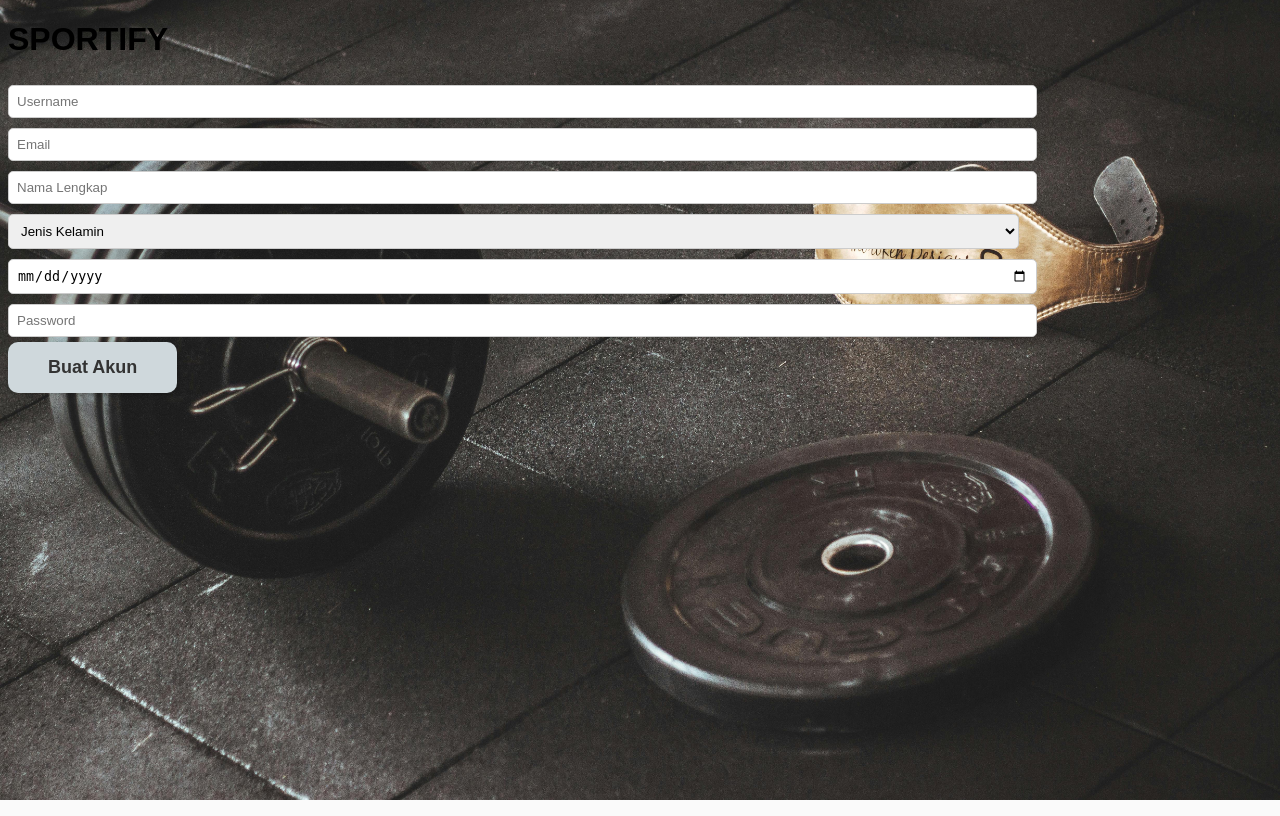
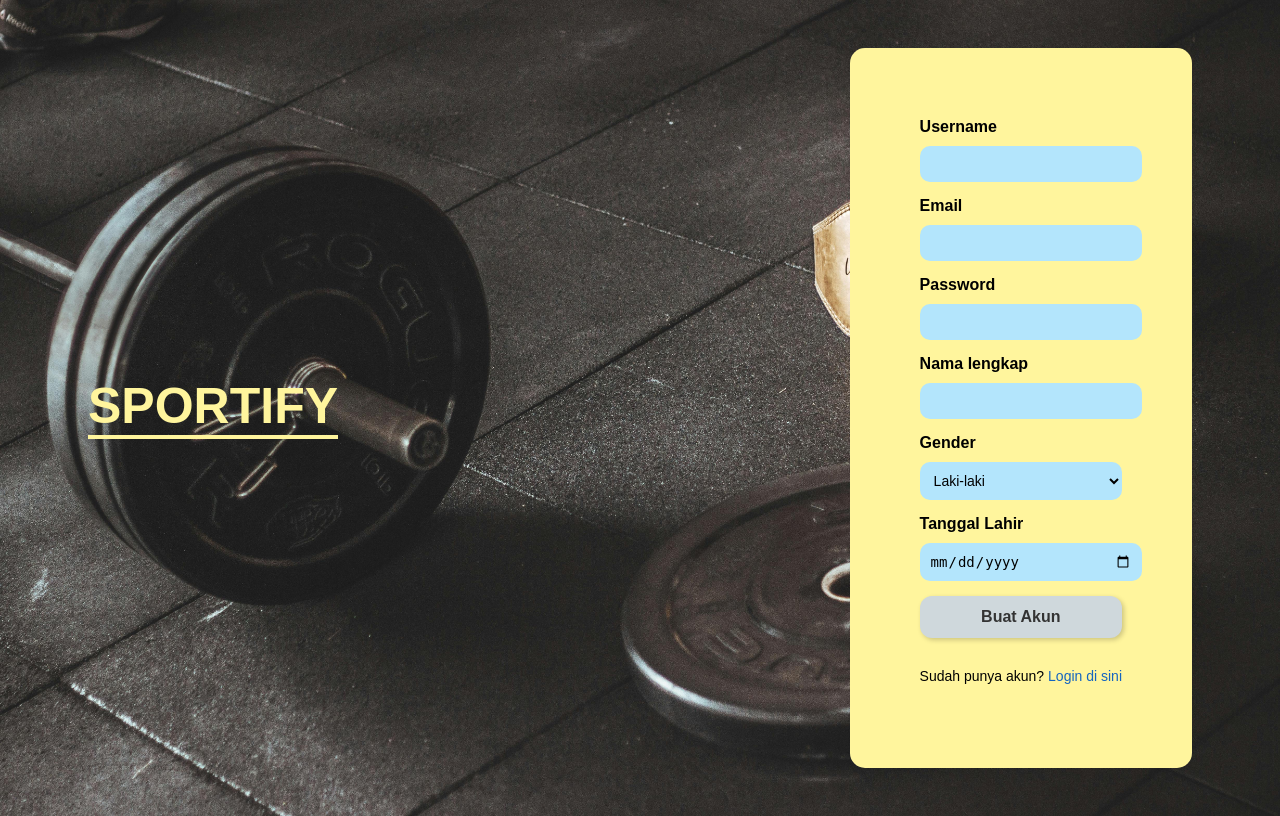
Before and after one commit to IrDanial/sportify, a PHP site: page /register.php in a window 1280 px wide. Run offline with PHP 8.4, Linux system fonts and the light colour scheme.

Commit message:
mengubah lauyout dashboard,login, register
menambahkan style css ke beberapa halaman

```diff
--- a/assets/style.css
+++ b/assets/style.css
@@ -76,3 +76,109 @@ select {
   padding: 10px;
   border-radius: 8px;
 }
+.register-box {
+  background-color: #fff59d;
+  padding: 70px;
+  border-radius: 15px;
+  display: flex;
+  flex-direction: column;
+  gap: 20px;
+}
+
+.register-box form label {
+  font-weight: bold;
+  display: block;
+  margin-bottom: 5px;
+}
+
+.register-box input,
+.register-box select {
+  width: 100%;
+  padding: 10px;
+  margin-bottom: 15px;
+  border-radius: 10px;
+  border: none;
+  background-color: #b3e5fc;
+  font-size: 14px;
+}
+
+.register-box button {
+  width: 100%;
+  padding: 12px;
+  background-color: #cfd8dc;
+  border: none;
+  border-radius: 12px;
+  font-size: 16px;
+  font-weight: bold;
+  cursor: pointer;
+}
+
+.register-box button:hover {
+  background-color: #b0bec5;
+}
+
+.register-box p {
+  text-align: center;
+  font-size: 14px;
+  margin-top: 10px;
+}
+
+.register-box p a {
+  color: #1565c0;
+  text-decoration: none;
+}
+
+.register-box p a:hover {
+  text-decoration: underline;
+}
+.login-box {
+  background-color: #fff59d;
+  padding: 70px;
+  border-radius: 15px;
+  display: flex;
+  flex-direction: column;
+  gap: 20px;
+}
+
+.jadwal-box {
+  padding: 30px;
+  border-radius: 15px;
+  width: 300px;
+  min-height: 300px;
+  box-shadow: 0 4px 8px rgba(0, 0, 0, 0.3);
+}
+
+.jadwal-box h2 {
+  margin-top: 0;
+  font-size: 20px;
+  font-weight: bold;
+}
+
+.jadwal-box table {
+  width: 100%;
+  border-collapse: collapse;
+  margin-top: 10px;
+}
+
+.jadwal-box th,
+.jadwal-box td {
+  padding: 8px;
+  text-align: left;
+  font-size: 14px;
+}
+
+.logout-button {
+  position: absolute;
+  top: 20px;
+  right: 20px;
+  background-color: #cfd8dc;
+  padding: 10px 20px;
+  font-weight: bold;
+  border: none;
+  border-radius: 10px;
+  cursor: pointer;
+}
+
+.logout-button:hover {
+  background-color: #a9cbd4;
+}
--- a/register.php
+++ b/register.php
@@ -28,22 +28,38 @@ if (isset($_POST['register'])) {
     <link rel="stylesheet" href="assets/style.css">
 </head>
 
-<body class="register-page">
-    <div class="box">
+<body>
+    <div class="container">
+        <div class="left">
             <h1>SPORTIFY</h1>
+        </div>
+        <div class="register-box">
             <form method="post">
-            <input type="text" name="username" placeholder="Username" required><br>
-            <input type="email" name="email" placeholder="Email" required><br>
-            <input type="text" name="full_name" placeholder="Nama Lengkap" required><br>
+                <label for="username">Username</label>
+                <input type="text" name="username" required><br>
+
+                <label for="email">Email</label>
+                <input type="email" name="email" required><br>
+
+                <label for="password">Password</label>
+                <input type="password" name="password" required><br>
+
+                <label for="full_name">Nama lengkap</label>
+                <input type="text" name="full_name" required><br>
+
+                <label for="gender">Gender</label>
                 <select name="gender" required>
-                <option value="">Jenis Kelamin</option>
                     <option value="M">Laki-laki</option>
                     <option value="F">Perempuan</option>
                 </select><br>
+
+                <label for="birthdate">Tanggal Lahir</label>
                 <input type="date" name="birthdate" required><br>
-            <input type="password" name="password" placeholder="Password" required><br>
+
                 <button type="submit" name="register">Buat Akun</button>
             </form>
+            <p>Sudah punya akun? <a href="login.php">Login di sini</a></p>
+        </div>
     </div>
 </body>
 
```
Also changed, not shown: dashboard.php (+31 -8 lines), login.php (+7 -2 lines). Lines whose indentation alone changed are shown as unchanged.
